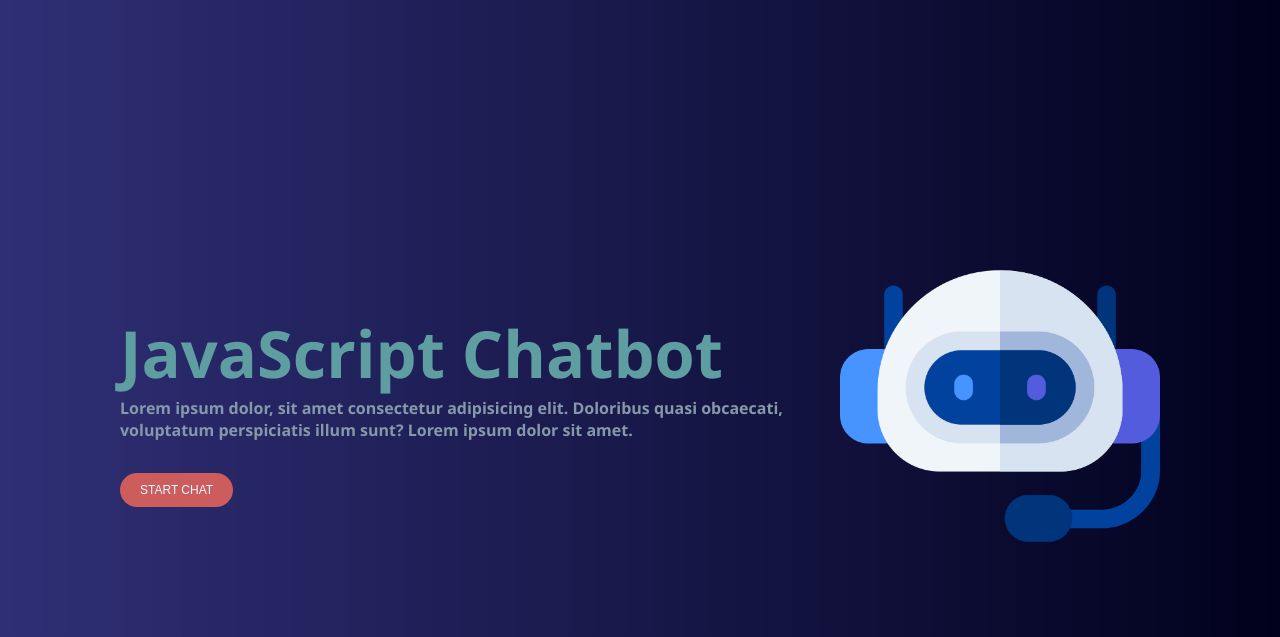
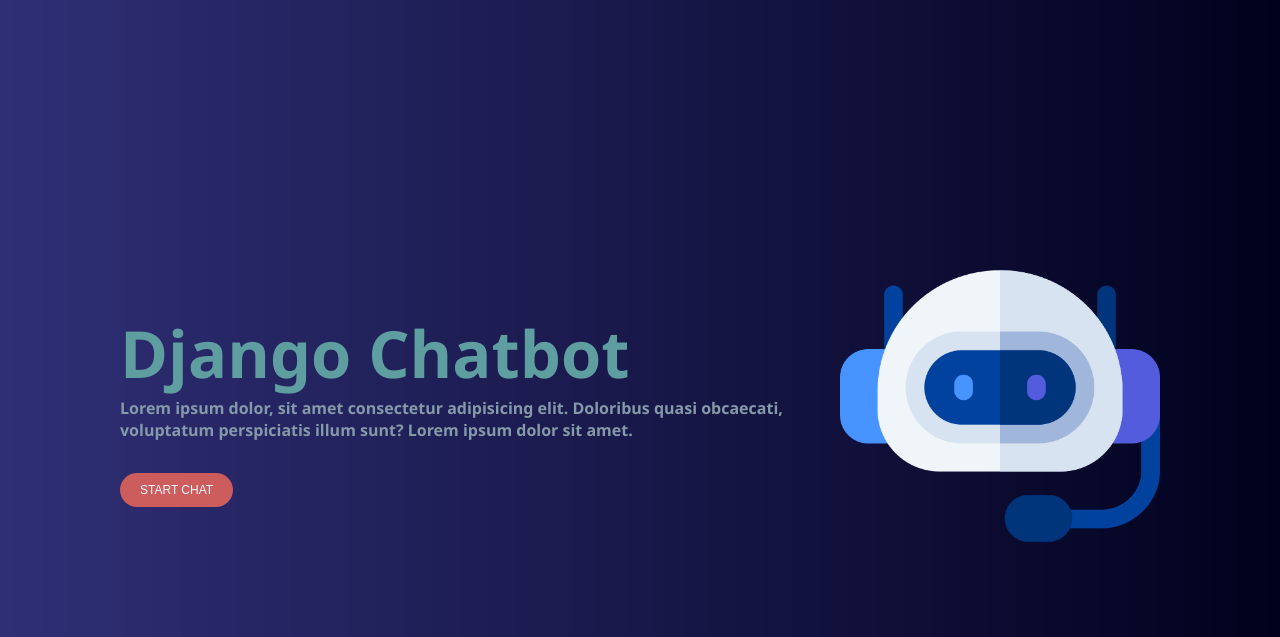
Before and after one commit to m-toufeeq/Django-Chatbot, a Django app: page / in a window 1280 px wide. Shown: the top 637 px of the page. Run offline with Django 5.2, Linux system fonts and the light colour scheme.

Commit message:
updated models

```diff
--- a/Chatbot/ChabotFeature/templates/ChabotFeature/index.html
+++ b/Chatbot/ChabotFeature/templates/ChabotFeature/index.html
@@ -16,7 +16,7 @@
 <body>
     <div class="parent">
         <div class="desc">
-            <h1 class="text">JavaScript Chatbot</h1>
+            <h1 class="text">Django Chatbot</h1>
             <p>Lorem ipsum dolor, sit amet consectetur adipisicing elit. Doloribus quasi obcaecati, voluptatum perspiciatis illum sunt? Lorem ipsum dolor sit amet.</p>
             <button id="init">START CHAT</button>
         </div>
```
